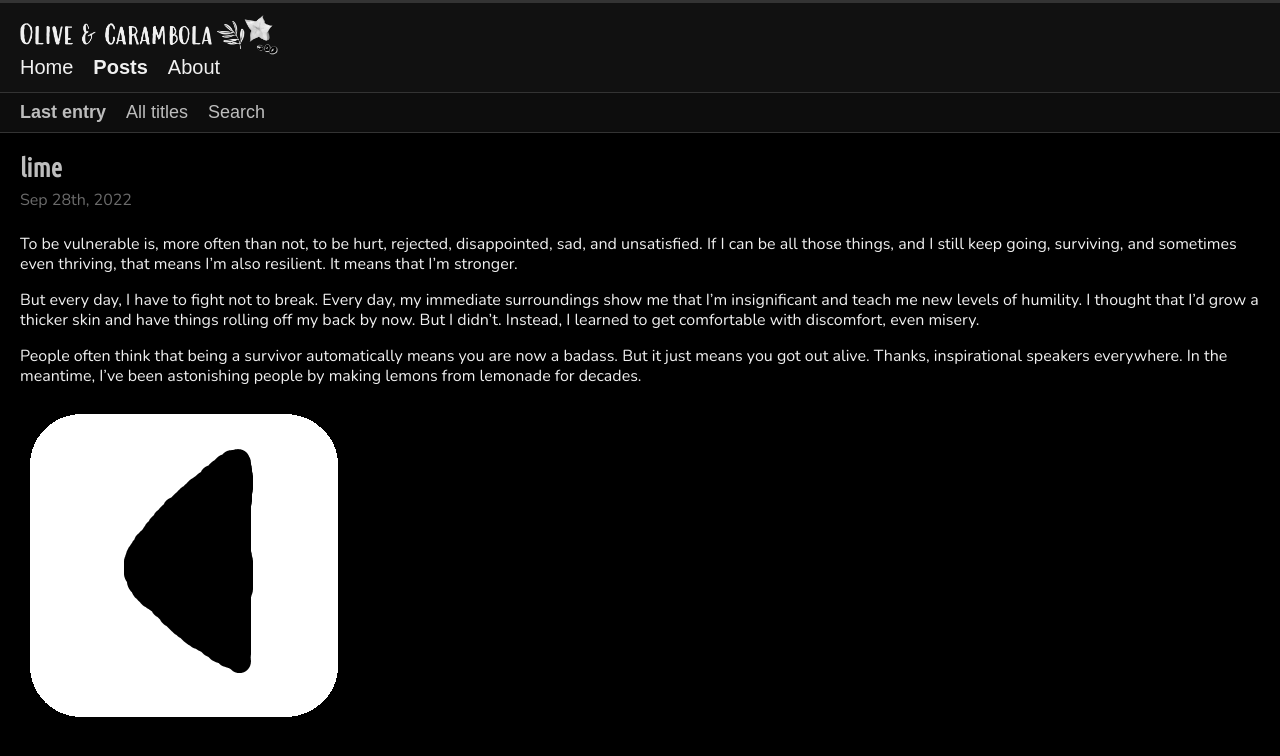
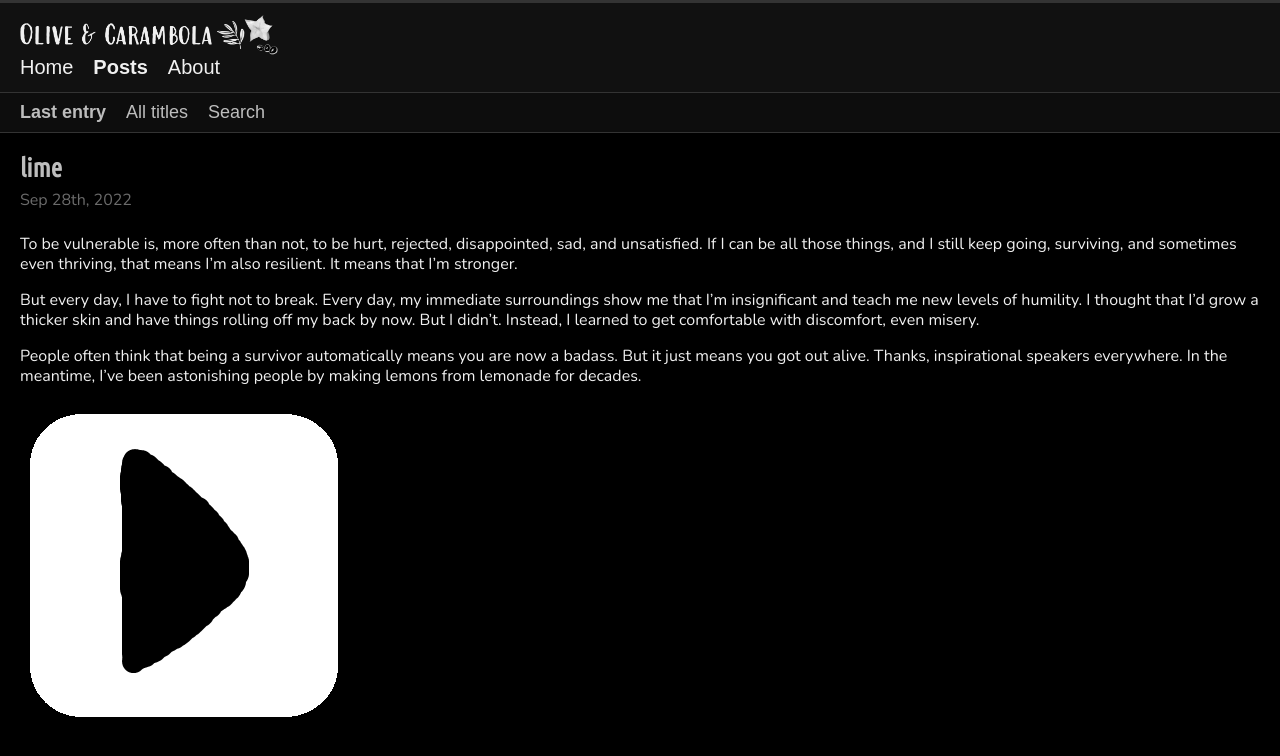
Before and after one commit to olivecarambola/logbook, a Jekyll site: the page built from post_last.md, in a window 1280 px wide. Shown: the top 756 px of the page. Built offline with Jekyll 4.4.1, drawn with Linux system fonts in a browser that asks for light colours; some web fonts are replaced.

Commit message:
Update lastpost.html

```diff
--- a/_layouts/lastpost.html
+++ b/_layouts/lastpost.html
@@ -51,8 +51,8 @@
 
             <nav class="post-navigation">
               {% assign posts = site.posts %}
+              {% assign current_post = posts.first %}
               {% assign current_index = nil %}
-              {% assign current_post = posts.first %}
 
               {% for p in posts %}
                 {% if p.url == current_post.url %}
@@ -66,14 +66,14 @@
                 {% assign next_index = current_index | plus: 1 %}
 
                 {% if next_index < posts.size %}
-                  <a href="{{ posts[next_index].url | relative_url }}" class="nav-button newer">
-                    <img src="{{ '/assets/images/postnav_newer.png' | relative_url }}" alt="Newer Post">
+                  <a href="{{ posts[next_index].url | relative_url }}" class="nav-button older">
+                    <img src="{{ '/assets/images/postnav_older.png' | relative_url }}" alt="Older Post">
                   </a>
                 {% endif %}
 
                 {% if prev_index >= 0 %}
-                  <a href="{{ posts[prev_index].url | relative_url }}" class="nav-button older">
-                    <img src="{{ '/assets/images/postnav_older.png' | relative_url }}" alt="Older Post">
+                  <a href="{{ posts[prev_index].url | relative_url }}" class="nav-button newer">
+                    <img src="{{ '/assets/images/postnav_newer.png' | relative_url }}" alt="Newer Post">
                   </a>
                 {% endif %}
               {% endif %}
```
